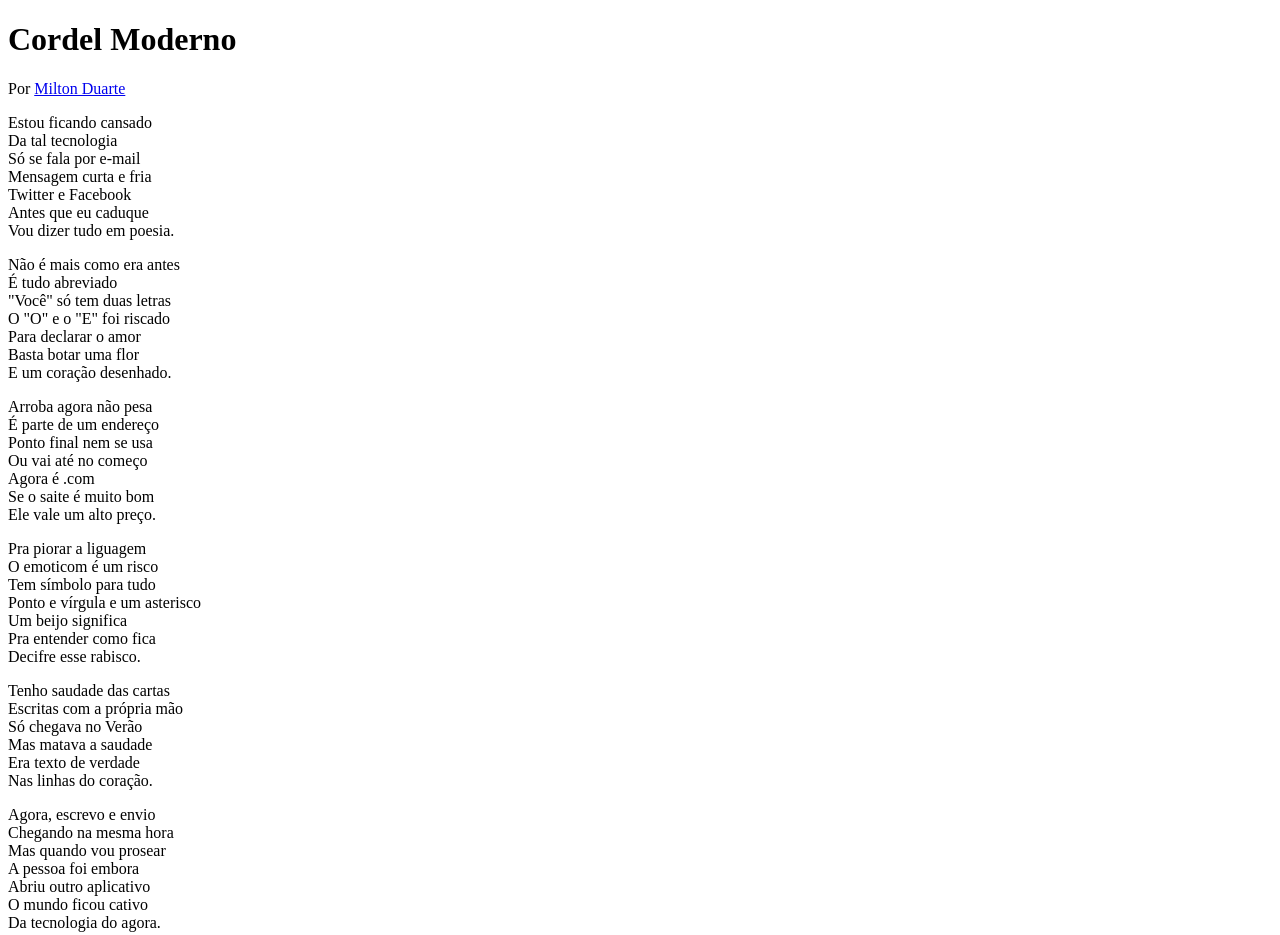
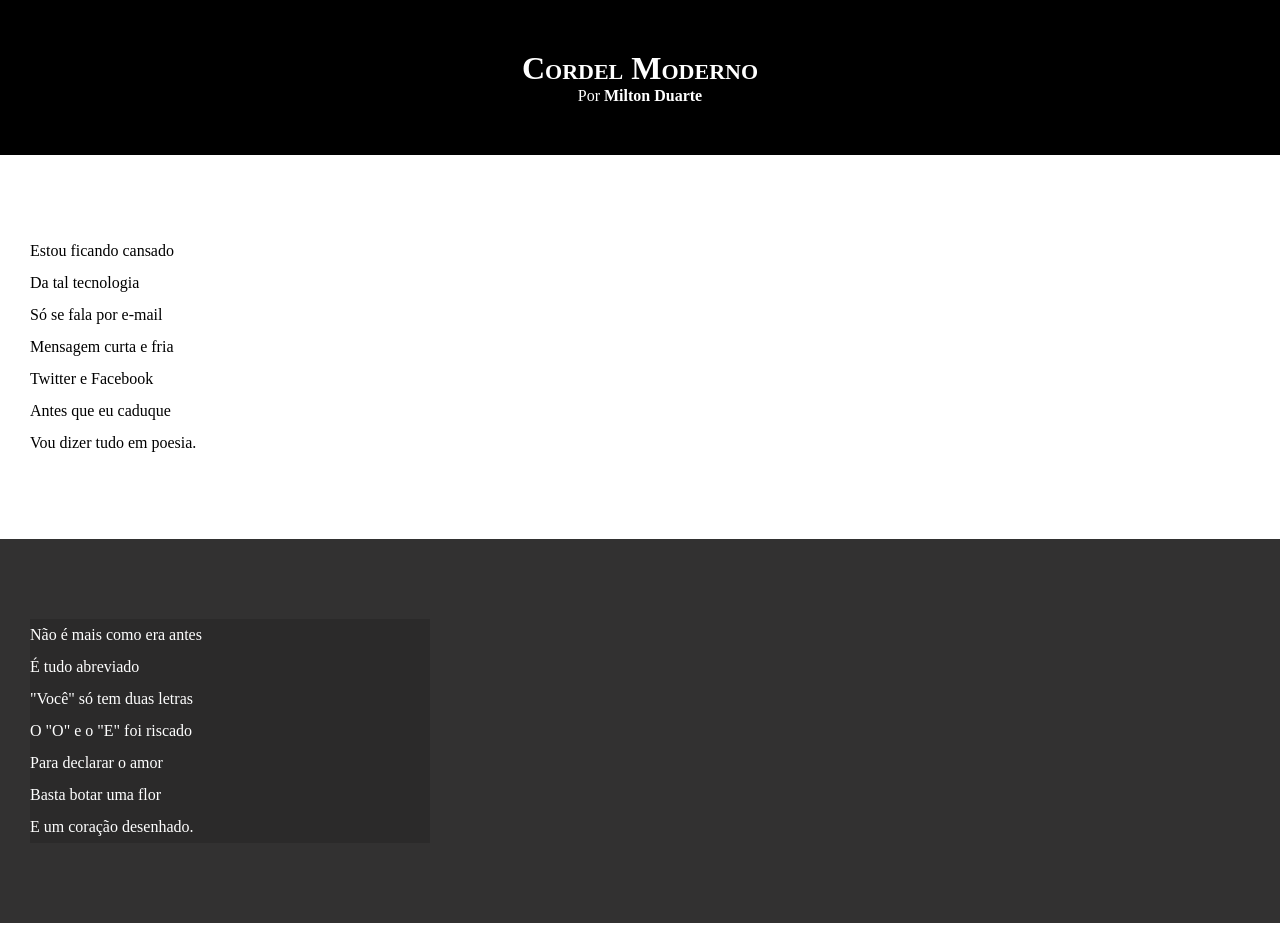
Before and after one commit to andreGluis/html-css, a plain HTML site: page Exercicios/desafio/index.html in a window 1280 px wide. Shown: the top 935 px of the page. Drawn offline with Linux system fonts and the light colour scheme.

Commit message:
atualizei css

```diff
--- a/Exercicios/desafio/estilo/style.css
+++ b/Exercicios/desafio/estilo/style.css
@@ -1 +1,55 @@
-@charset "UTF-8"
+@charset "UTF-8";
+
+* {
+    margin: 0px;
+    padding: 0px;
+}
+
+html,body{
+    min-height: 100vh;
+    background-color: darkgray
+}
+header{
+    background-color: black;
+    color: white;
+    text-align: center;
+}
+header>h1{
+    padding-top: 50px;
+   font-variant: small-caps;
+}
+header>p{
+    padding-bottom: 50px;
+}
+
+header a,footer a {
+    color: white;
+    text-decoration: none;
+    font-weight: bolder;
+}
+header a:hover, footer a:hover{
+    text-decoration: underline;
+}
+section{
+    padding-top: 10vh;
+    padding-bottom: 10vh;
+    line-height: 2em;
+    padding-left: 30px;
+}
+section.imagem > p{
+background-color: rgb(43, 42, 42);
+width: 400px;
+}
+section.normal{
+    background-color: white;
+    color: black;
+}
+section.imagem{
+    background-color: rgb(50, 49, 49);
+    color: white
+}
+footer{
+    text-align: center;
+    background-color: black;
+    color: white;
+    padding: 10px;}
--- a/Exercicios/desafio/index.html
+++ b/Exercicios/desafio/index.html
@@ -12,7 +12,7 @@
         <p>Por  <a href="https://www.recantodasletras.com.br/poesias/3186743" target="_blank">Milton Duarte</a></p>
        </header>
 
-    <section>
+    <section class="normal">
         <p>
             Estou ficando cansado <br>
             Da tal tecnologia <br>
@@ -24,7 +24,7 @@
         </p>
     </section>
 
-    <section>
+    <section class="imagem">
 
          <p>
              Não é mais como era antes <br>
@@ -39,7 +39,7 @@
 
 
 
-    <section>
+    <section class="normal">
 
             <p>
                 Arroba agora não pesa <br>
@@ -63,7 +63,7 @@
 
     </section>
 
-    <section>
+    <section class="imagem">
         <p>
 
             Tenho saudade das cartas <br>
@@ -77,7 +77,7 @@
 
 
 
-    <section>
+    <section class="normal">
 
             <p>
                 Agora, escrevo e envio <br>
```
